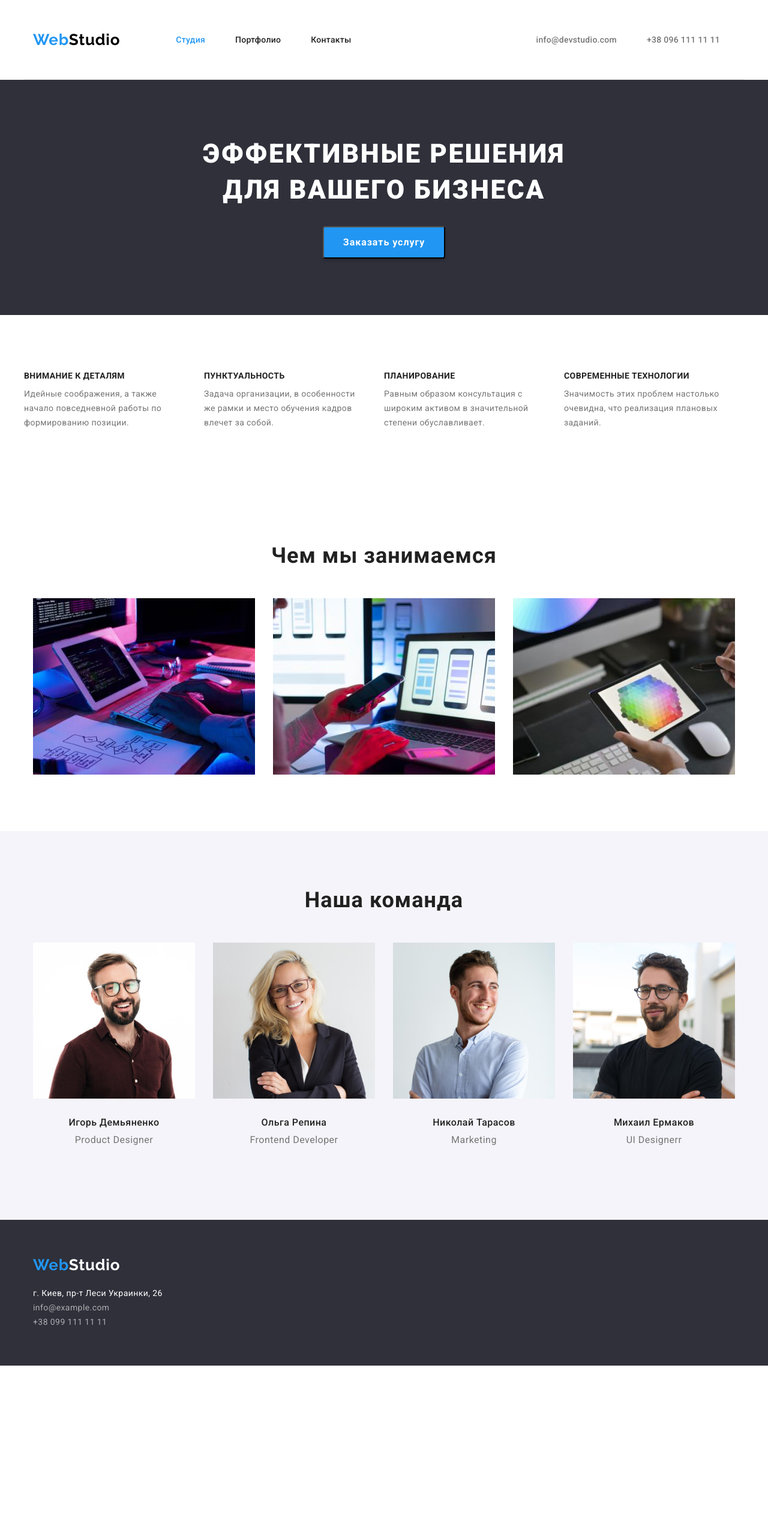
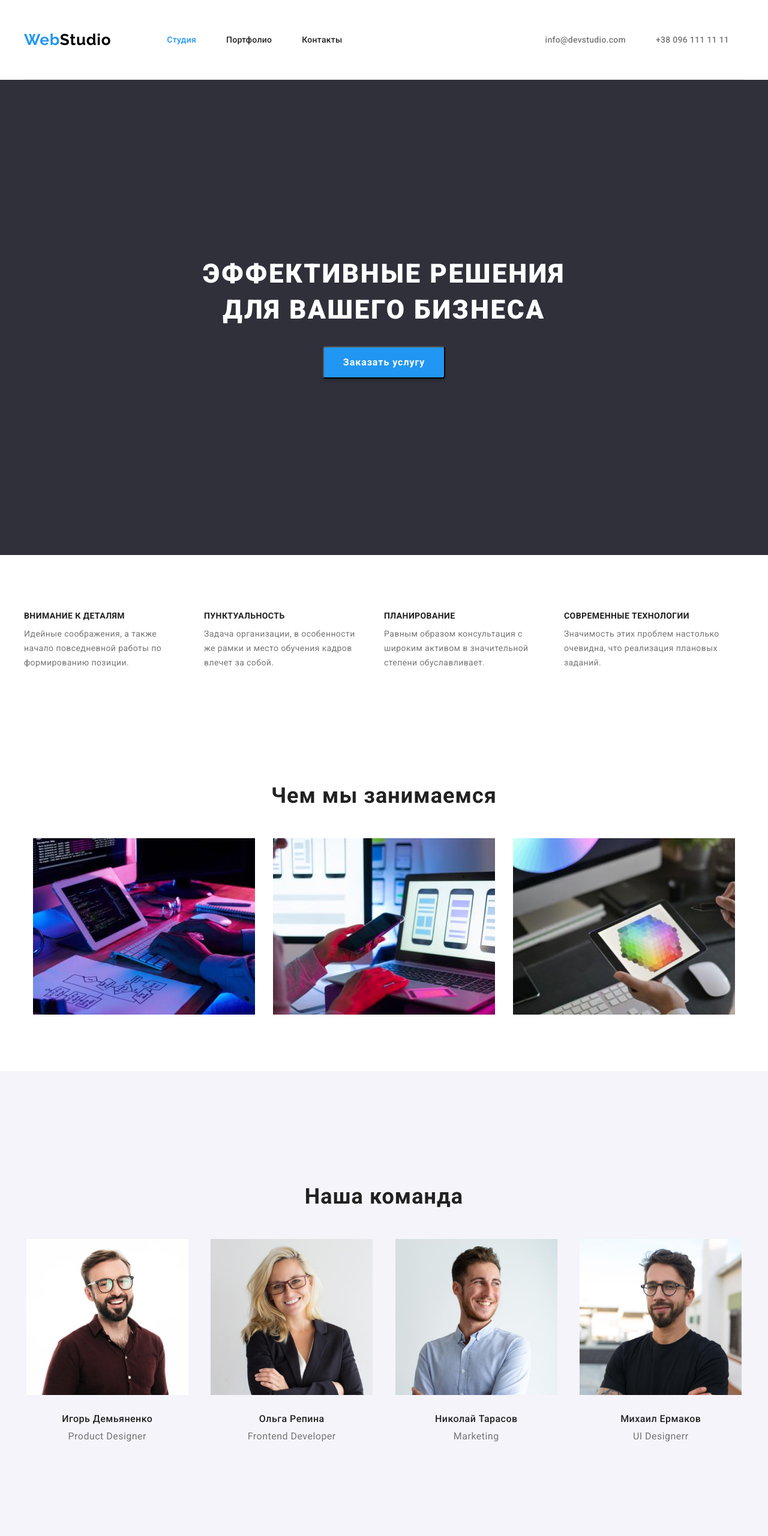
Before and after one commit to alivik82/goit-markup-hw-03, a plain HTML site: page index.html in a window 1280 px wide. Shown: the top 2560 px of the page at 60% size. Before the commit the page ends 2276 px from the top, so only its background shows below. Drawn offline with Linux system fonts and the light colour scheme.

Commit message:
Update style.css

```diff
--- a/css/style.css
+++ b/css/style.css
@@ -111,10 +111,7 @@ body {
     border-bottom-width: 1px;
     border-bottom-style: solid;
     border-bottom-color: #ECECEC;
-    padding-top: 32px;
-    padding-right: auto;
-    padding-bottom: 32px;
-    padding-left: auto;
+    padding: 32px 0;
 }
 
 .header-nav {
@@ -173,7 +170,7 @@ body {
 }
 
 .hero-container {
-    padding: 200px auto;
+    padding: 200px 0;
 }
 
 .hero-box {
@@ -277,7 +274,7 @@ body {
 }
 
 .our-team-container {
-    padding: 94px auto ;
+    padding: 94px 0;
 }
 
 .our-team-title {
@@ -385,10 +382,7 @@ body {
 .footer-container {
     display: flex;
     flex-direction:column;
-    padding-top: 60px;
-    padding-right: auto;
-    padding-bottom: 60px;
-    padding-left: auto;
+    padding: 60px 0;
 }
 
 .footer-container-logo {
```
